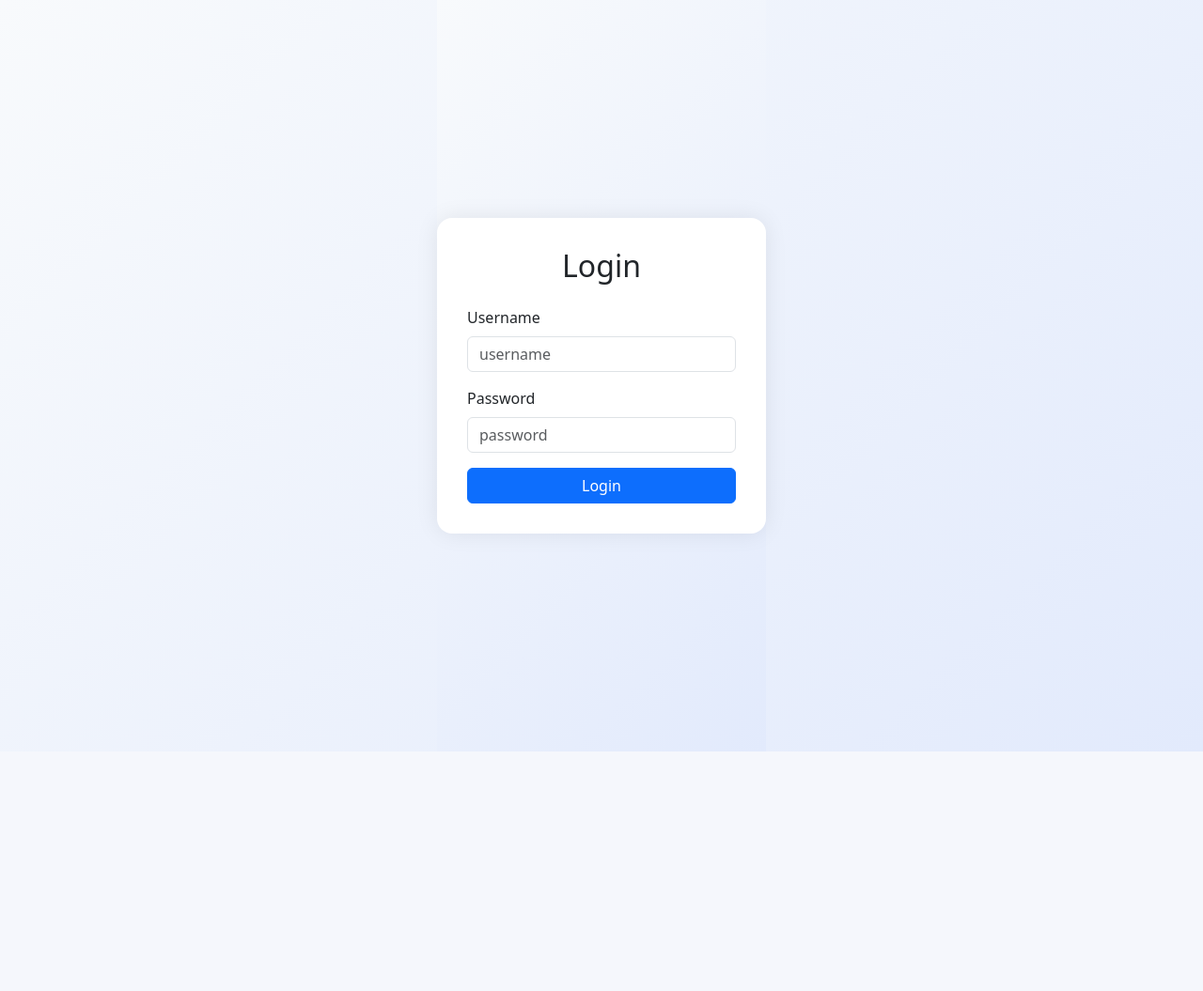
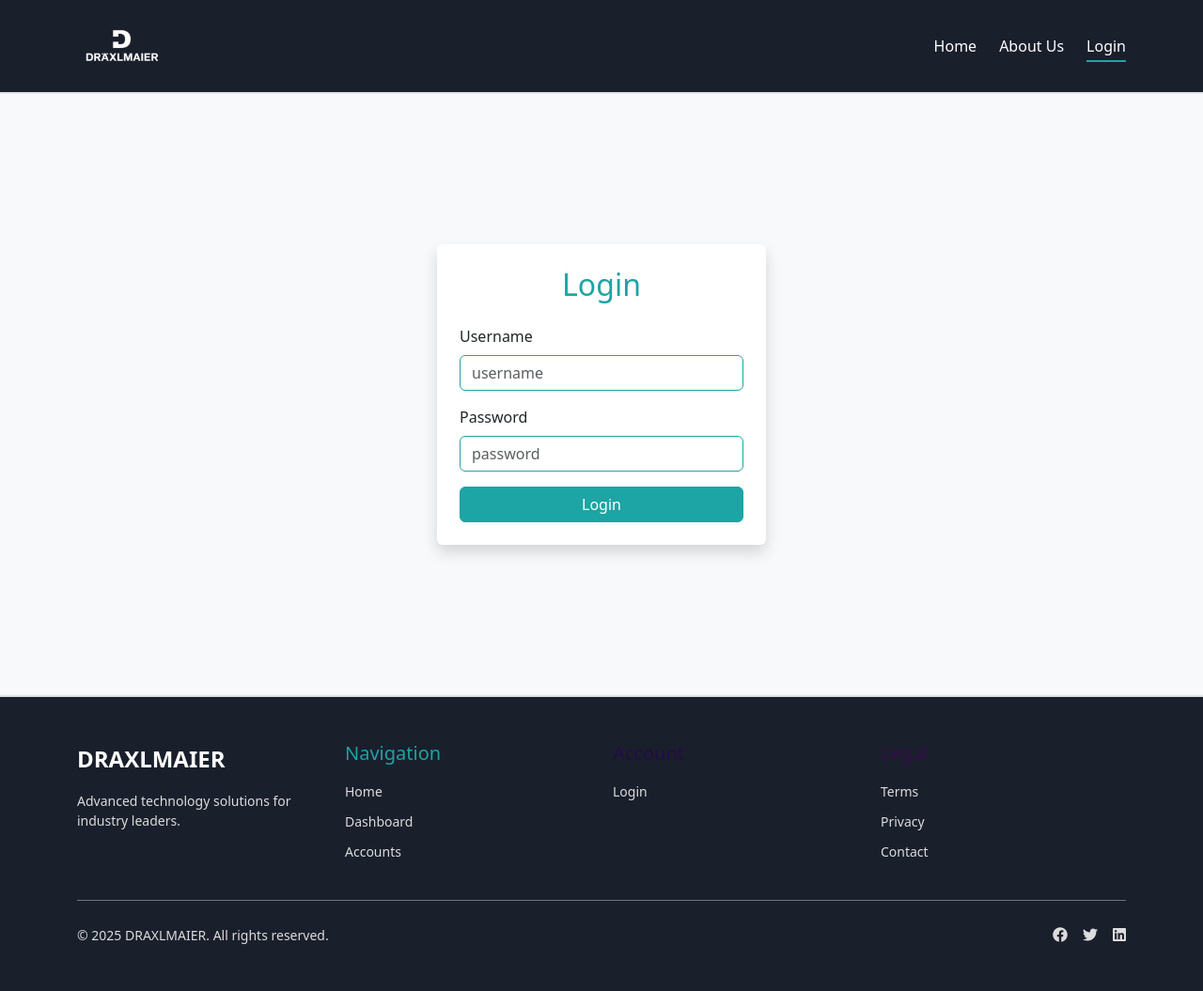
Before and after one commit to yahiaelmabrouk/rh-draexlmaier, a Django app: page /login/ in a window 1280 px wide. Shown: the whole page at 94% size. Before the commit the page ends 800 px from the top, so only its background shows below. Run offline with Django 5.2, Linux system fonts and the light colour scheme.

Commit message:
some changes

```diff
--- a/back/accounts/templates/accounts/login.html
+++ b/back/accounts/templates/accounts/login.html
@@ -1,83 +1,199 @@
+{% load static %}
 <!DOCTYPE html>
 <html lang="en">
   <head>
     <meta charset="UTF-8" />
+    <meta name="viewport" content="width=device-width, initial-scale=1.0" />
+    <title>Login | DRAXLMAIER</title>
+    <!-- Bootstrap -->
     <link
-      href="https://cdn.jsdelivr.net/npm/bootstrap@5.3.3/dist/css/bootstrap.min.css"
+      href="https://cdn.jsdelivr.net/npm/bootstrap@5.3.0/dist/css/bootstrap.min.css"
       rel="stylesheet"
     />
-    <style>
-      body {
-        background: linear-gradient(135deg, #f8fafc 0%, #e2eafc 100%);
-        min-height: 100vh;
-        display: flex;
-        align-items: center;
-        justify-content: center;
-      }
-      .login-form {
-        background: white;
-        padding: 2rem;
-        border-radius: 1rem;
-        box-shadow: 0 0 24px rgba(0, 0, 0, 0.08);
-        width: 350px;
-      }
-    </style>
+    <!-- Font Awesome -->
+    <link
+      rel="stylesheet"
+      href="https://cdnjs.cloudflare.com/ajax/libs/font-awesome/6.4.0/css/all.min.css"
+    />
+    <!-- Custom CSS -->
+    <link rel="stylesheet" href="{% static 'css/styles.css' %}" />
   </head>
-  <body>
-    <!-- a -->
-
-    <!-- b -->
-    {% block content %}
-    <div
-      style="
-        background: linear-gradient(135deg, #f8fafc 0%, #e2eafc 100%);
-        min-height: 100vh;
-        display: flex;
-        align-items: center;
-        justify-content: center;
-      "
+  <body style="background: var(--light-gray)">
+    <!-- Navbar (unauthenticated) -->
+    <header class="py-4 px-4 border-bottom border-2 bg-dark text-white">
+      <div class="container">
+        <div class="d-flex justify-content-between align-items-center">
+          <!-- Logo -->
+          <a
+            href="{% url 'home' %}"
+            class="d-flex align-items-center text-decoration-none"
+          >
+            <img
+              src="{% static 'assets/logo.png' %}"
+              alt="Logo"
+              class="img-fluid"
+              style="height: 50px"
+            />
+          </a>
+          <!-- Navigation -->
+          <nav class="d-flex gap-4">
+            <a
+              href="{% url 'home' %}"
+              class="text-sm text-white text-decoration-none"
+              >Home</a
+            >
+            <a
+              href="{% url 'about' %}"
+              class="text-sm text-white text-decoration-none"
+              >About Us</a
+            >
+            <a
+              href="{% url 'login' %}"
+              class="text-sm text-white text-decoration-none active"
+              >Login</a
+            >
+          </nav>
+        </div>
+      </div>
+    </header>
+    <!-- Login Form -->
+    <main
+      class="d-flex align-items-center justify-content-center"
+      style="min-height: 80vh"
     >
       <form
-        class="login-form"
+        class="login-form shadow hover-translate-up bg-white p-4 rounded"
         method="post"
-        style="
-          background: white;
-          padding: 2rem;
-          border-radius: 1rem;
-          box-shadow: 0 0 24px rgba(0, 0, 0, 0.08);
-          width: 350px;
-        "
+        style="width: 350px"
       >
         {% csrf_token %}
-        <h2 class="text-center mb-4">Login</h2>
+        <h2 class="text-center mb-4 text-primary">Login</h2>
         {% if msg %}
         <div class="alert alert-danger">{{ msg }}</div>
         {% endif %}
         <div class="mb-3">
-          <label class="form-label">Username</label>
+          <label class="form-label text-dark">Username</label>
           <input
             type="text"
             name="username"
             class="form-control"
             placeholder="username"
             required
+            style="border-color: var(--primary)"
           />
         </div>
         <div class="mb-3">
-          <label class="form-label">Password</label>
+          <label class="form-label text-dark">Password</label>
           <input
             type="password"
             name="password"
             class="form-control"
             placeholder="password"
             required
+            style="border-color: var(--primary)"
           />
         </div>
-        <button type="submit" class="btn btn-primary w-100">Login</button>
+        <button type="submit" class="btn btn-primary w-100 transition">
+          Login
+        </button>
       </form>
-    </div>
-    <!-- ss -->
-    {% endblock %}
-    <!-- s -->
+    </main>
+    <!-- Footer -->
+    <footer class="bg-dark text-white py-5 border-top border-2">
+      <div class="container">
+        <div class="row">
+          <div class="col-md-3">
+            <div class="fs-4 fw-bold mb-3">DRAXLMAIER</div>
+            <p class="text-muted small mb-4">
+              Advanced technology solutions for industry leaders.
+            </p>
+          </div>
+          <div class="col-md-9">
+            <div class="row">
+              <div class="col-md-4">
+                <h5 class="mb-3" style="color: #1da4a4">Navigation</h5>
+                <ul class="list-unstyled">
+                  <li class="mb-2">
+                    <a
+                      href="{% url 'home' %}"
+                      class="text-muted small text-decoration-none"
+                      >Home</a
+                    >
+                  </li>
+                  <li class="mb-2">
+                    <a
+                      href="{% url 'data' %}"
+                      class="text-muted small text-decoration-none"
+                      >Dashboard</a
+                    >
+                  </li>
+                  <li class="mb-2">
+                    <a
+                      href="{% url 'account_list' %}"
+                      class="text-muted small text-decoration-none"
+                      >Accounts</a
+                    >
+                  </li>
+                </ul>
+              </div>
+              <div class="col-md-4">
+                <h5 class="mb-3" style="color: #240c47">Account</h5>
+                <ul class="list-unstyled">
+                  <li class="mb-2">
+                    <a
+                      href="{% url 'login' %}"
+                      class="text-muted small text-decoration-none"
+                      >Login</a
+                    >
+                  </li>
+                </ul>
+              </div>
+              <div class="col-md-4">
+                <h5 class="mb-3" style="color: #330e48">Legal</h5>
+                <ul class="list-unstyled">
+                  <li class="mb-2">
+                    <a href="#" class="text-muted small text-decoration-none"
+                      >Terms</a
+                    >
+                  </li>
+                  <li class="mb-2">
+                    <a href="#" class="text-muted small text-decoration-none"
+                      >Privacy</a
+                    >
+                  </li>
+                  <li class="mb-2">
+                    <a href="#" class="text-muted small text-decoration-none"
+                      >Contact</a
+                    >
+                  </li>
+                </ul>
+              </div>
+            </div>
+          </div>
+        </div>
+        <div
+          class="border-top border-secondary mt-4 pt-4 d-flex flex-column flex-md-row justify-content-between align-items-center"
+        >
+          <div class="text-muted small">
+            © {% now "Y" %} DRAXLMAIER. All rights reserved.
+          </div>
+          <div class="d-flex gap-3 mt-3 mt-md-0">
+            <a href="#" class="text-muted hover-text-primary"
+              ><i class="fab fa-facebook"></i
+            ></a>
+            <a href="#" class="text-muted hover-text-primary"
+              ><i class="fab fa-twitter"></i
+            ></a>
+            <a href="#" class="text-muted hover-text-primary"
+              ><i class="fab fa-linkedin"></i
+            ></a>
+          </div>
+        </div>
+      </div>
+    </footer>
+    <!-- Bootstrap JS -->
+    <script src="https://cdn.jsdelivr.net/npm/bootstrap@5.3.0/dist/js/bootstrap.bundle.min.js"></script>
+    <!-- Custom JavaScript -->
+    <script src="{% static 'js/main.js' %}"></script>
   </body>
 </html>
--- a/back/accounts/urls.py
+++ b/back/accounts/urls.py
@@ -16,4 +16,5 @@
     path('data/', views.data, name='data'),
     path('accounts/', views.manager_list, name='account_list'),
     path('dashboards/', views.dashboards, name='dashboards'),  # <-- fix: use dashboards view
+    path('manager/change-password/', views.manager_change_password, name='manager_change_password'),
 ]
--- a/back/accounts/views.py
+++ b/back/accounts/views.py
@@ -3,8 +3,10 @@
 from django.contrib.auth.decorators import login_required, user_passes_test
 from django.conf import settings
 from django.core.mail import send_mail
+from django.contrib import messages
+from django.contrib.auth import update_session_auth_hash
 from .models import User
-from .forms import ManagerCreateForm
+from .forms import ManagerCreateForm, ManagerPasswordChangeForm
 import random
 import string
 
@@ -115,3 +117,17 @@
 @user_passes_test(is_manager, login_url='login')
 def manager_welcome(request):
     return redirect('data')
+
+@login_required(login_url='login')
+@user_passes_test(is_manager, login_url='login')
+def manager_change_password(request):
+    if request.method == 'POST':
+        form = ManagerPasswordChangeForm(user=request.user, data=request.POST)
+        if form.is_valid():
+            user = form.save()
+            update_session_auth_hash(request, user)  # Important!
+            messages.success(request, 'Your password was changed successfully.')
+            return redirect('manager_change_password')
+    else:
+        form = ManagerPasswordChangeForm(user=request.user)
+    return render(request, 'accounts/manager_change_password.html', {'form': form})
```
Also changed, not shown: back/accounts/forms.py (+7 -0 lines), back/accounts/templates/accounts/about.html (+9 -2 lines), back/accounts/templates/accounts/base.html (+6 -7 lines), back/accounts/templates/accounts/manager_change_password.html (added, +29 -0 lines), back/templates/accounts/about.html (+10 -2 lines), back/templates/accounts/base.html (+8 -0 lines), back/db.sqlite3.
